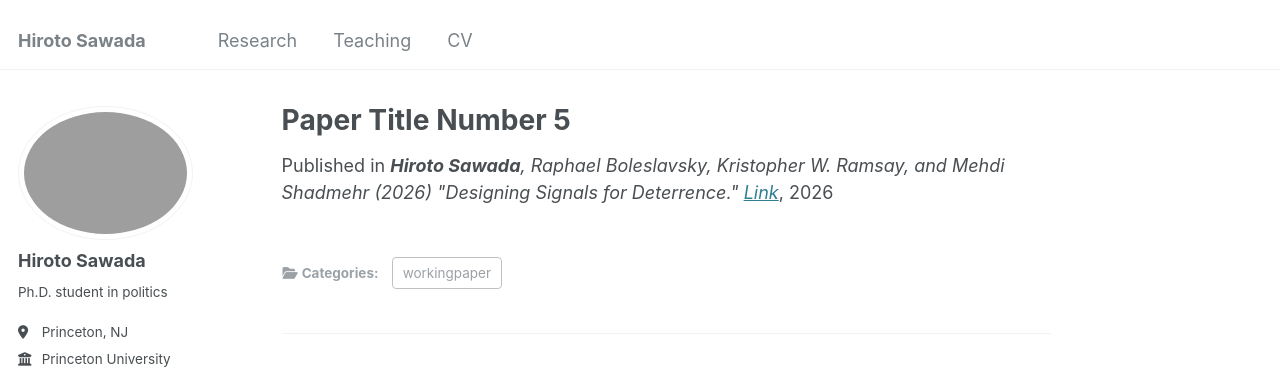
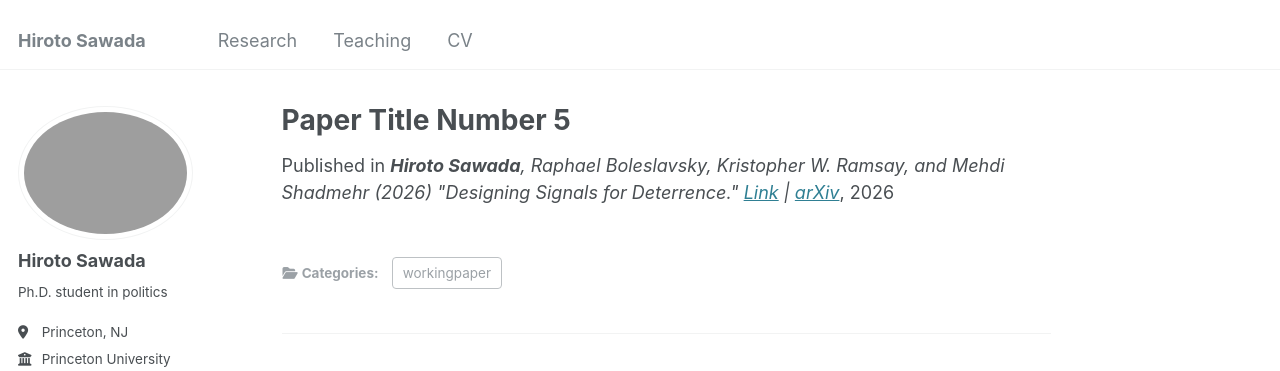
Before and after one commit to hiroto-sawada/hiroto-sawada.github.io, a Jekyll site: the page built from _publications/2026-08-21-BurningBridgesBurningMoney.md, in a window 1280 px wide and 934 px high. Shown: the top 371 px of the window. Built offline with Jekyll 4.4.1, drawn with Linux system fonts in a browser that asks for light colours; some web fonts are replaced.

Commit message:
Update 2026-08-21-BurningBridgesBurningMoney.md

```diff
--- a/_publications/2026-08-21-BurningBridgesBurningMoney.md
+++ b/_publications/2026-08-21-BurningBridgesBurningMoney.md
@@ -3,5 +3,5 @@ title: "Paper Title Number 5"
 collection: publications
 category: workingpaper
 date: 2026-08-21
-venue: '<b>Hiroto Sawada</b>, Raphael Boleslavsky, Kristopher W. Ramsay, and Mehdi Shadmehr (2026) "Designing Signals for Deterrence." <a href="https://hiroto-sawada.github.io/files/Signaling_LatestDraft.pdf">Link</a>'
+venue: '<b>Hiroto Sawada</b>, Raphael Boleslavsky, Kristopher W. Ramsay, and Mehdi Shadmehr (2026) "Designing Signals for Deterrence." <a href="https://hiroto-sawada.github.io/files/Signaling_LatestDraft.pdf">Link</a> | <a href="https://arxiv.org/abs/2609.14625v1">arXiv</a>'
 ---
```
